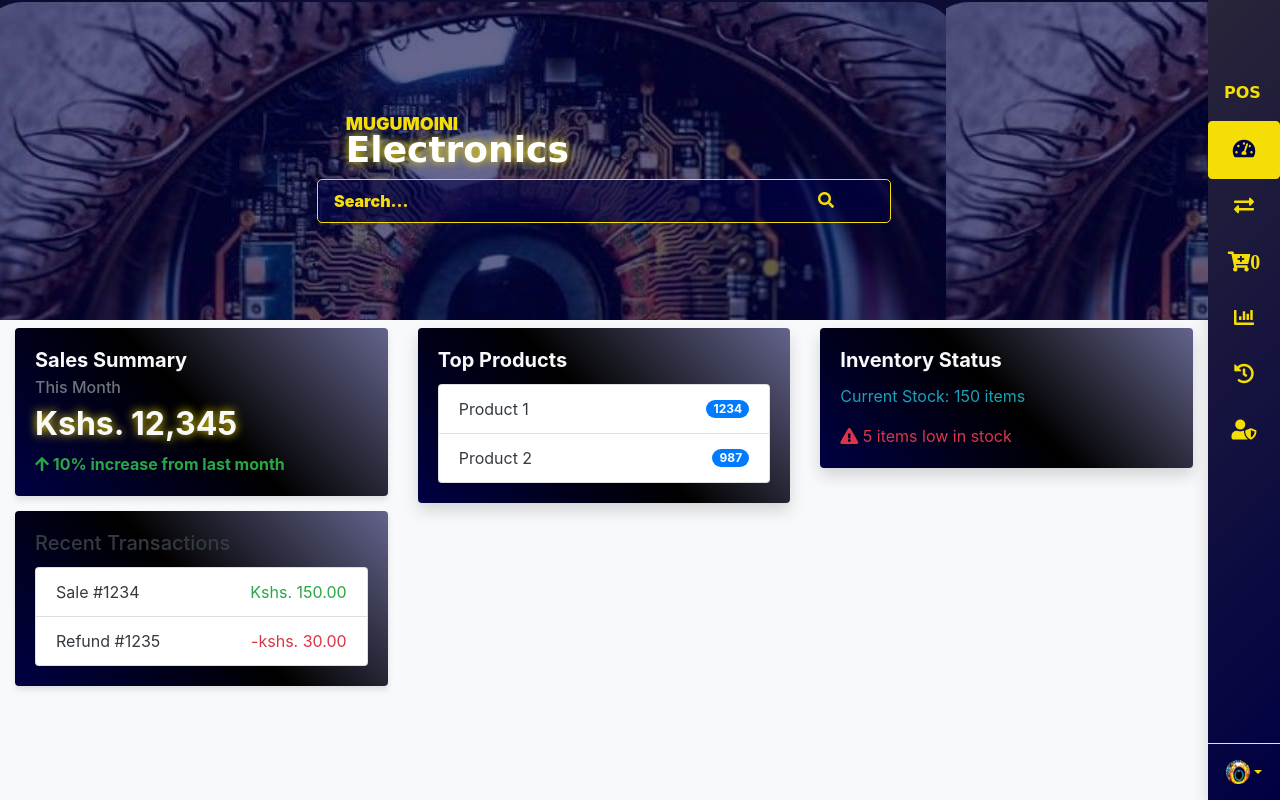
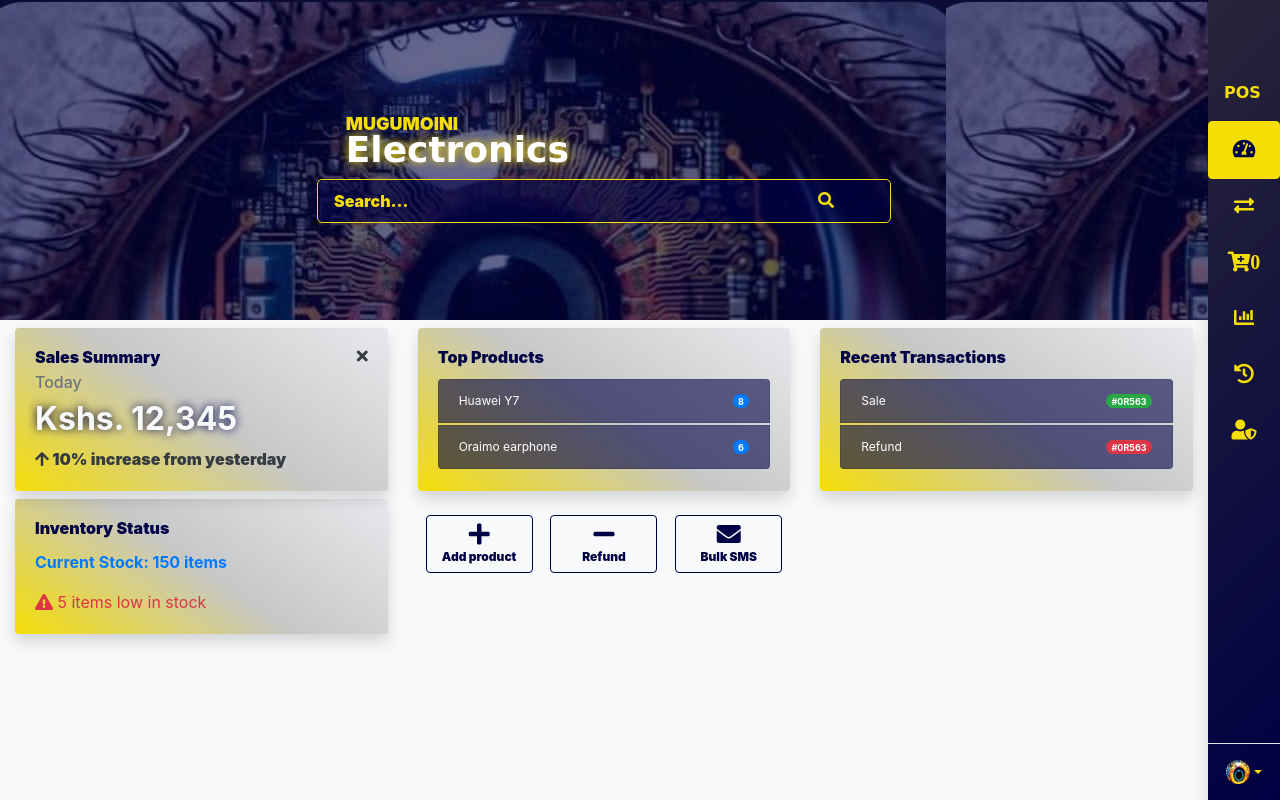
Before and after one commit to odiedo/pos, a plain HTML site: page index.html in a window 1280 px wide. Drawn offline with nearby package versions, Linux system fonts and the light colour scheme; no server answers.

Commit message:
updated cards on index.html

```diff
--- a/index.html
+++ b/index.html
@@ -121,55 +121,62 @@
                         </div>
                     </div>
                     <!-- cards  -->
-                    <div class="row pt-2">
-                        <div class="col-md-4 mb-2">
-                            <div class="card border-0" style="animation: fadeInUp 1s ease-in-out; background:linear-gradient(45deg,#004, #000, #0049)">
+                    <div class="row pt-2" id="bodyCards">
+                        <div class="col-md-4 col-xl-4 mb-2">
+                            <div class="card border-0 card-one shadow">
                                 <div class="card-body">
-                                  <h5 class="card-title text-light font-weight-bold">Sales Summary</h5>
-                                  <h6 class="card-subtitle mb-2 text-muted">This Month</h6>
-                                  <p class="card-text h2 font-weight-bold text-light" style="text-shadow: 0 0 10px #f5dd06;">Kshs. 12,345</p>
-                                  <p class="card-text text-success font-weight-bold"><i class="fas fa-arrow-up"></i> 10% increase from last month</p>
+                                  <h5 class="card-title d-flex justify-content-between"><span>Sales Summary</span><i class="fas fa-times text-dark"></i> </h5>
+                                  <h6 class="card-subtitle mb-2 text-muted">Today</h6>
+                                  <h2 class="card-text h2 font-weight-bold text-light" style="text-shadow: 0 0 10px #004;">Kshs. 12,345</h2>
+                                  <p class="card-text"><i class="fas fa-arrow-up"></i> 10% increase from yesterday</p>
                                 </div>
                             </div>
                         </div>
-                        <div class="col-md-4 mb-2">
-                            <div class="card border-0 shadow" style="animation: fadeInUp 1.5s ease-in-out; background:linear-gradient(45deg,#004, #000, #0049)">
+                        <div class="col-md-4 col-xl-4 mb-2">
+                            <div class="card border-0 card-two shadow">
                                 <div class="card-body">
-                                  <h5 class="card-title text-light font-weight-bold">Top Products</h5>
+                                  <h5 class="card-title"><span>Top Products</span></h5>
                                   <ul class="list-group">
                                     <li class="list-group-item d-flex justify-content-between align-items-center">
-                                      Product 1 <span class="badge badge-primary badge-pill">1234</span>
+                                      Huawei Y7 <span class="badge badge-primary badge-pill">8</span>
                                     </li>
                                     <li class="list-group-item d-flex justify-content-between align-items-center">
-                                      Product 2 <span class="badge badge-primary badge-pill">987</span>
+                                      Oraimo earphone <span class="badge badge-primary badge-pill">6</span>
                                     </li>
                                   </ul>
                                 </div>
                             </div>
                         </div>
                         <div class="col-md-4 mb-2">
-                            <div class="card border-0 shadow" style="animation: fadeInUp 2s ease-in-out; background:linear-gradient(45deg,#004, #000, #0049)">
+                            <div class="card border-0 card-two shadow">
                                 <div class="card-body">
-                                  <h5 class="card-title text-light font-weight-bold">Inventory Status</h5>
-                                  <p class="card-text text-info">Current Stock: 150 items</p>
+                                  <h5 class="card-title"><span>Recent Transactions</span></h5>
+                                  <ul class="list-group">
+                                    <li class="list-group-item d-flex justify-content-between align-items-center">
+                                      Sale <span class="badge badge-success badge-pill">#0R563</span>
+                                    </li>
+                                    <li class="list-group-item d-flex justify-content-between align-items-center">
+                                        Refund <span class="badge badge-danger badge-pill">#0R563</span>
+                                    </li>
+                                  </ul>
+                                </div>
+                            </div>
+                        </div>
+                        <div class="col-md-4 col-xl-4 mb-2">
+                            <div class="card border-0 card-three shadow">
+                                <div class="card-body">
+                                  <h5 class="card-title">Inventory Status</h5>
+                                  <p class="card-text text-primary font-weight-bold">Current Stock: 150 items</p>
                                   <p class="card-text text-danger"><i class="fas fa-exclamation-triangle"></i> 5 items low in stock</p>
                                 </div>
                             </div>
                         </div>
-                    </div>
-                    <div class="row">
-                        <div class="col-md-4 mb-2">
-                            <div class="card border-0" style="animation: fadeInUp 2.5s ease-in-out; background:linear-gradient(45deg,#004, #000, #0049)">
-                                <div class="card-body">
-                                  <h5 class="card-title">Recent Transactions</h5>
-                                  <ul class="list-group">
-                                    <li class="list-group-item d-flex justify-content-between align-items-center">
-                                      Sale #1234 <span class="text-success">Kshs. 150.00</span>
-                                    </li>
-                                    <li class="list-group-item d-flex justify-content-between align-items-center">
-                                      Refund #1235 <span class="text-danger">-kshs. 30.00</span>
-                                    </li>
-                                  </ul>
+                        <div class="col-md-4">
+                            <div id="indexButtons">
+                                <div class="d-flex justify-content-between pt-2 m-2">
+                                    <button class="btn"><i class="fas fa-plus fa-2x"></i><br>Add product</button>
+                                    <button class="btn"><i class="fas fa-minus fa-2x"></i><br>Refund</button>
+                                    <button class="btn"><i class="fas fa-envelope fa-2x"></i><br>Bulk SMS</button>
                                 </div>
                             </div>
                         </div>
--- a/style.css
+++ b/style.css
@@ -368,6 +368,66 @@ nav i {
     animation: bounce 2s infinite;
 }
 
+#bodyCards .card-one {
+    animation: fadeInUp 1s ease-in-out;
+    background:linear-gradient(-145deg,#0021, #0003, rgb(245, 221, 6));
+    font-weight: 900;
+}
+
+#bodyCards .card-one:hover {
+    cursor: pointer;
+    background: linear-gradient(25deg, rgb(245, 221, 6), rgb(245, 221, 6), #0003);
+    font-weight: 900;
+}
+
+#bodyCards .card-two {
+    animation: fadeInUp 1.5s ease-in-out;
+    background:linear-gradient(-145deg,#0021, #0003, rgb(245, 221, 6));
+}
+#bodyCards .card-three {
+    animation: fadeInUp 2s ease-in-out;
+    background:linear-gradient(-145deg,#0021, #0003, rgb(245, 221, 6));
+}
+#bodyCards .card-four {
+    animation: fadeInUp 2.5s ease-in-out;
+    background:linear-gradient(-145deg,#0021, #0003, rgb(245, 221, 6));
+}
+#bodyCards .card-three:hover {
+    cursor: pointer;
+    background: linear-gradient(25deg, rgb(245, 221, 6), rgb(245, 221, 6), #0003);
+    font-weight: 900;
+}
+#bodyCards h5 {
+    color: #004;
+    font-size: 16px;
+    font-weight: 900;
+}
+#bodyCards .card-two ul li {
+    background-color: #0049;
+    color: #fff;
+    margin-bottom: 2px;
+    font-size: 12px;
+}
+#bodyCards .card-two ul li:hover {
+    background-color: #004;
+    color: rgb(245, 221, 6);
+    margin-bottom: 2px;
+    cursor: pointer;
+}
+
+#indexButtons button {
+    width: 30%;
+    color: #004;
+    background: transparent;
+    border: 1px solid #004;
+    font-weight: 900;
+    font-size: 12px;
+}
+#indexButtons button:hover {
+    transform: scale(1.1);
+    background: rgb(245, 221, 6);
+
+}
 
 @keyframes bounce {
     0%, 20%, 50%, 80%, 100% {
@@ -398,7 +458,7 @@ nav i {
 
 .empty-message {
     font-size: 18px;
-    color: #616161;
+    color: #004;
     animation: fadeIn 4s ease-in-out;
 }
 
```
Also changed, not shown: transact.html (+2 -2 lines).
